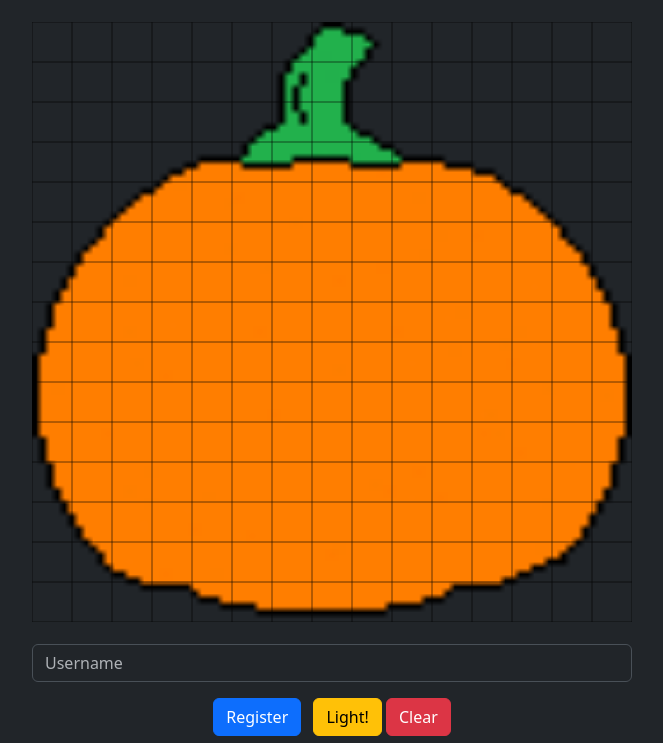
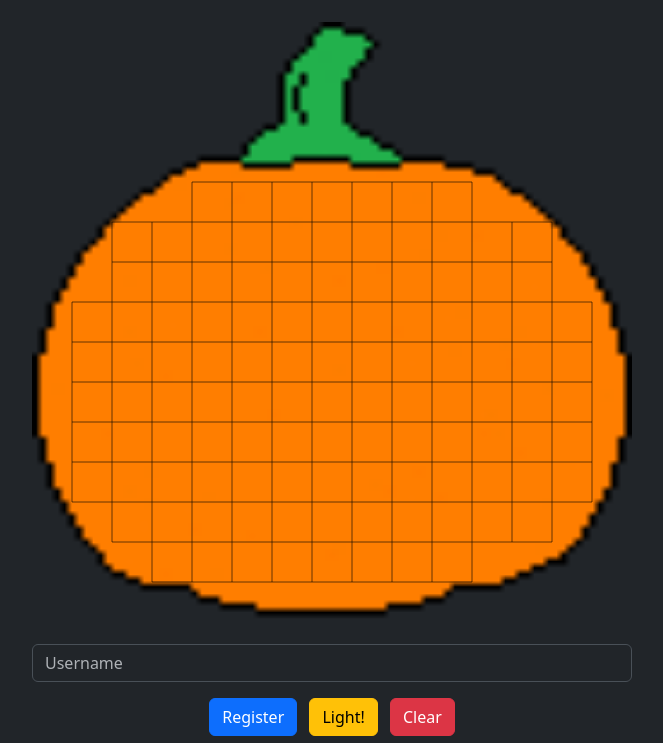
Before and after one commit to csd4ni3l/loginween, a Flask app: page /register in a window 1280 px wide. Shown: the part 57-800 px from the top of the page, without its empty margins (308-971 px from the left). Run offline with Flask 3, Linux system fonts and the light colour scheme; parts of the project's set-up code (start-up, migrations or seed data) failed here and were passed over.

Commit message:
Fix light button margins, make it so grids only show for the actual colorable cells, making it look much better

```diff
--- a/static/pumpkin.js
+++ b/static/pumpkin.js
@@ -17,17 +17,36 @@ function clearCanvas(ctx, canvas, img, GRID_SIZE, currentPattern) {
 
 function drawGrid(ctx, canvas, GRID_SIZE) {
     const cell_size = canvas.width / GRID_SIZE;
+    const image_data = ctx.getImageData(0, 0, canvas.width, canvas.height).data;
+
     ctx.strokeStyle = 'rgba(0, 0, 0, 0.6)';
     ctx.lineWidth = 1;
+
     for (let i = 0; i <= GRID_SIZE; i++) {
         const pos = i * cell_size;
+
         ctx.beginPath();
-        ctx.moveTo(pos, 0);
-        ctx.lineTo(pos, canvas.height);
+        for (let j = 0; j < GRID_SIZE; j++) {
+            const checkLeft = i > 0 && check_colorable(image_data, canvas.width, cell_size, i - 1, j);
+            const checkRight = i < GRID_SIZE && check_colorable(image_data, canvas.width, cell_size, i, j);
+
+            if (checkLeft || checkRight) {
+                ctx.moveTo(pos, j * cell_size);
+                ctx.lineTo(pos, (j + 1) * cell_size);
+            }
+        }
         ctx.stroke();
+
         ctx.beginPath();
-        ctx.moveTo(0, pos);
-        ctx.lineTo(canvas.width, pos);
+        for (let j = 0; j < GRID_SIZE; j++) {
+            const checkAbove = i > 0 && check_colorable(image_data, canvas.width, cell_size, j, i - 1);
+            const checkBelow = i < GRID_SIZE && check_colorable(image_data, canvas.width, cell_size, j, i);
+
+            if (checkAbove || checkBelow) {
+                ctx.moveTo(j * cell_size, pos);
+                ctx.lineTo((j + 1) * cell_size, pos);
+            }
+        }
         ctx.stroke();
     }
 }
--- a/templates/login.jinja2
+++ b/templates/login.jinja2
@@ -28,7 +28,7 @@
         </div>
         <div class="buttons">
             <button type="submit" class="btn btn-primary me-2" id="loginBtn">Login</button>
-            <button type="button" id="lightBtn" class="btn btn-warning">Light!</button>
+            <button type="button" id="lightBtn" class="btn btn-warning me-2">Light!</button>
             <button type="button" id="clearBtn" class="btn btn-danger">Clear</button>
         </div>
     </div>
--- a/templates/profile.jinja2
+++ b/templates/profile.jinja2
@@ -55,7 +55,7 @@
                     <canvas id="current_pumpkin_canvas" width="600" height="600" class="my-3"></canvas>
                     <div class="buttons">
                         <button type="button" id="currentlightBtn" class="btn btn-warning">Light!</button>
-                        <button type="button" id="currentclearBtn" class="btn btn-danger">Clear</button>
+                        <button type="button" id="currentclearBtn" class="btn btn-danger me-2">Clear</button>
                     </div>
                 </div>
                 <div class="mt-3"></div>
@@ -65,7 +65,7 @@
                     <canvas id="new_pumpkin_canvas" width="600" height="600" class="my-3"></canvas>
                     <div class="buttons">
                         <button type="button" id="newlightBtn" class="btn btn-warning">Light!</button>
-                        <button type="button" id="newclearBtn" class="btn btn-danger">Clear</button>
+                        <button type="button" id="newclearBtn" class="btn btn-danger me-2">Clear</button>
                     </div>
                 </div>
 
--- a/templates/register.jinja2
+++ b/templates/register.jinja2
@@ -28,7 +28,7 @@
         </div>
         <div class="buttons">
             <button type="submit" class="btn btn-primary me-2" id="registerBtn">Register</button>
-            <button type="button" id="lightBtn" class="btn btn-warning">Light!</button>
+            <button type="button" id="lightBtn" class="btn btn-warning me-2">Light!</button>
             <button type="button" id="clearBtn" class="btn btn-danger">Clear</button>
         </div>
     </div>
```
